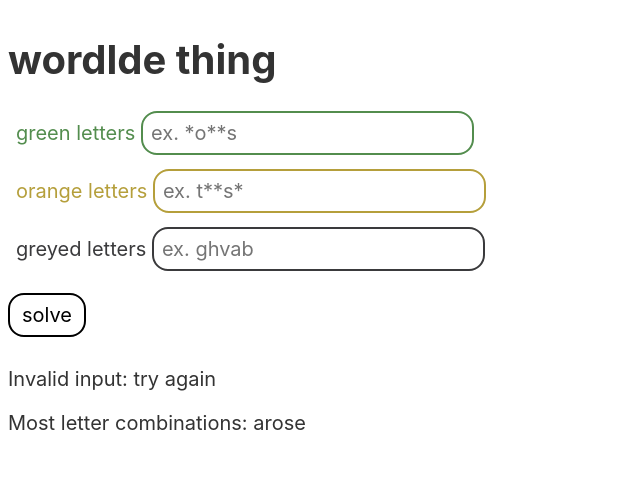
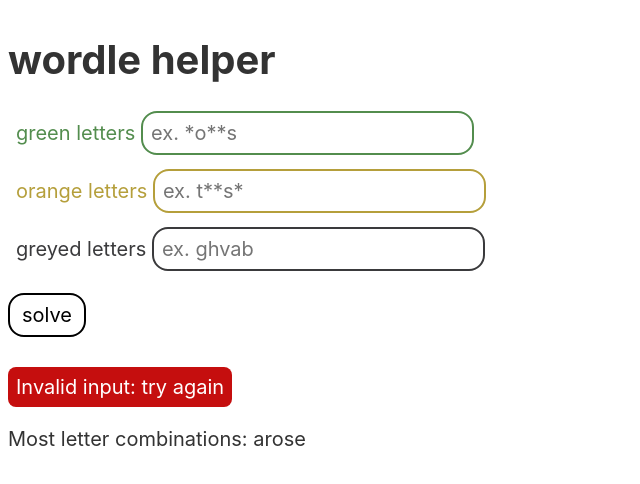
Before and after one commit to J404/wordle-helper, a Svelte app: page / in a window 1280 px wide. Both pictures are taken after a click on the button "solve". Shown: the top 484 px of the page, without its empty margins (0-640 px from the left). Built offline with nearby package versions, Linux system fonts and the light colour scheme.

Commit message:
Visual improvements

```diff
--- a/src/App.svelte
+++ b/src/App.svelte
@@ -32,7 +32,7 @@
 </script>
 
 <main>
-    <h1>wordlde thing</h1>
+    <h1>wordle helper</h1>
 
     <div id="inputs">
         <div id="green-letters">
@@ -56,31 +56,45 @@
 
     <button on:click={runSolver}>solve</button>
 
-    {#if invalidInput}
-        <p>Invalid input: try again</p>
-    {/if}
+    <div id="results">
+        {#if invalidInput}
+            <p class="error">Invalid input: try again</p>
+        {/if}
 
-    {#if result1}
-        <div id="results">
+        {#if result1}
             <p>Most letter combinations: {result1}</p>
             {#if result2}
                 <p>Most commonly used word: {result2}</p>
             {/if}
-        </div>
-    {:else if ranOnce}
-        <div id="results">
-            <p>
-                No results: make sure the input is entered correctly.
-                Make sure there are no repeats in the green letters category and the grey letters category.
+        {:else if ranOnce}
+            <p class="warning">
+                No results: make sure the input is entered correctly.<br>
+                Make sure there are no repeats in the green letters category and the grey letters category.<br>
                 If you're sure that it's entered correctly, then kindly stop breaking my thing.
             </p>
-        </div>
-    {/if}
+        {/if}
+    </div>
 </main>
 
 <style>
     main {
         font-size: 1.25rem;
+    }
+
+    .error, .warning {
+        color: white;
+        padding: 0.5rem;
+        width: fit-content;
+        border-radius: 0.5rem;
+        border: none;
+    }
+
+    .error {
+        background-color: rgb(197, 14, 14);
+    }
+
+    .warning {
+        background-color: rgb(216, 160, 8);
     }
 
     div#inputs {
@@ -107,7 +121,13 @@
     }
 
     div#results {
-        width: 50%;
+        width: 50vw;
+    }
+
+    @media only screen and (max-width: 600px) {
+        div#results {
+            width: 95vw;
+        }
     }
 
     button {
```
Also changed, not shown: public/build/bundle.css, public/build/bundle.js, 1 other file (tests, documents, lock files or other folders).
